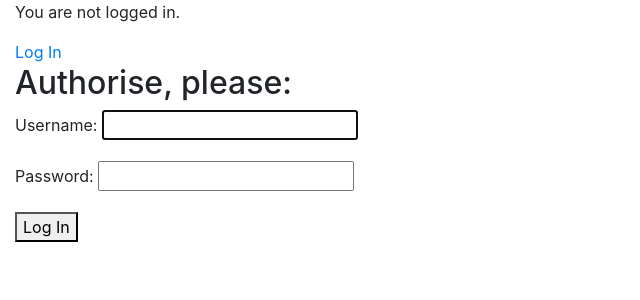
After one commit to AdrianusWest/project_traumland, a Django app: page /accounts/login/ in a window 1280 px wide. The commit adds this page. Shown: the top 300 px of the page, without its empty margins (0-640 px from the left). Run offline with Django 4.2, Linux system fonts and the light colour scheme.

Commit message:
Add: login/logout

```diff
--- a/templates/journal/base.html
+++ b/templates/journal/base.html
@@ -12,6 +12,13 @@
       <div class="container-fluid">
          <div class="row">
             <div class="col-sm-12 ">
+                  {% if user.is_authenticated %}
+                     <p>Hi, {{ user.username }}!</p>
+                     <p><a href="{% url 'logout' %}">Log out</a></p>
+                  {% else %}
+                     <p>You are not logged in.</p>
+                     <a href="{% url 'login' %}">Log In</a>
+                  {% endif %}
                {% block content %}
                <!-- Journal list page and other pages will fill this space -->
                {% endblock %}
--- /dev/null
+++ b/templates/registration/login.html
@@ -0,0 +1,9 @@
+{% extends 'journal/base.html' %}
+{% block content %}
+<h2>Authorise, please:</h2>
+<form method="post">
+  {% csrf_token %}
+  {{ form.as_p }}
+  <button type="submit">Log In</button>
+</form>
+{% endblock %}
--- a/traumland/settings.py
+++ b/traumland/settings.py
@@ -117,3 +117,6 @@ STATIC_URL = 'static/'
 # https://docs.djangoproject.com/en/4.0/ref/settings/#default-auto-field
 
 DEFAULT_AUTO_FIELD = 'django.db.models.BigAutoField'
+
+LOGIN_REDIRECT_URL = '/journal/list'
+LOGOUT_REDIRECT_URL = '/journal/list'
--- a/traumland/urls.py
+++ b/traumland/urls.py
@@ -19,5 +19,6 @@ from django.urls import path, include
 
 urlpatterns = [
     path('admin/', admin.site.urls),
+    path('accounts/', include('django.contrib.auth.urls')),
     path('', include('journal.urls')),
 ]
```
Also changed, not shown: db.sqlite3.
